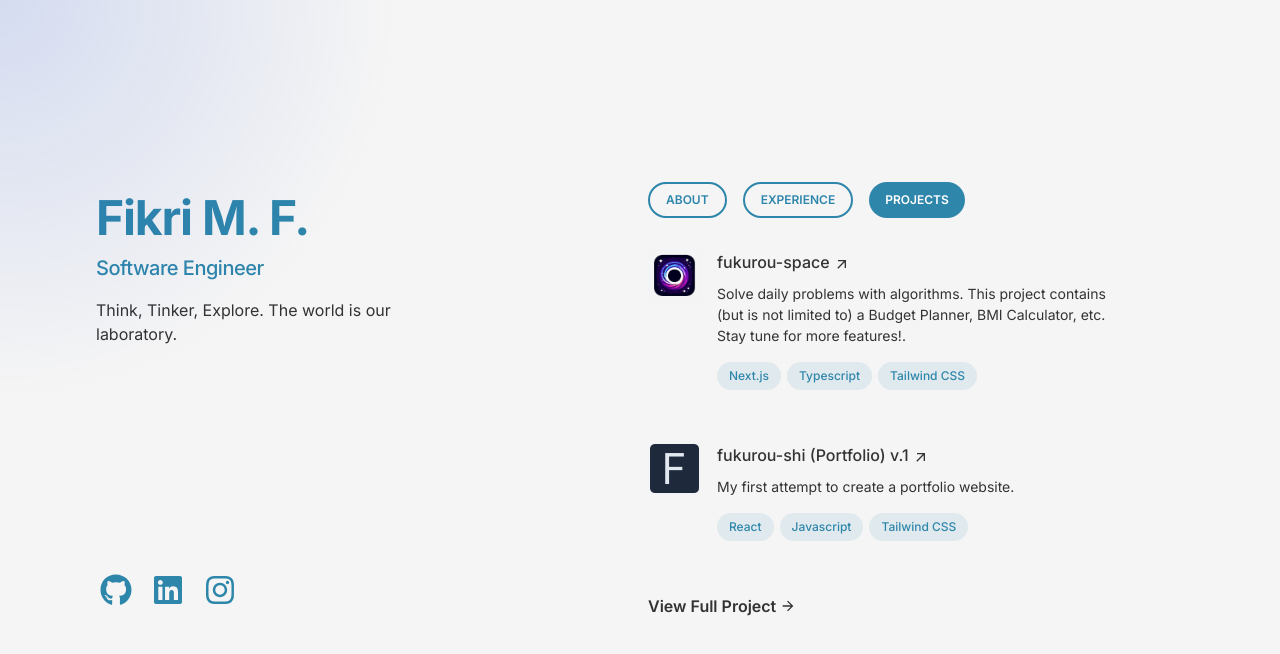
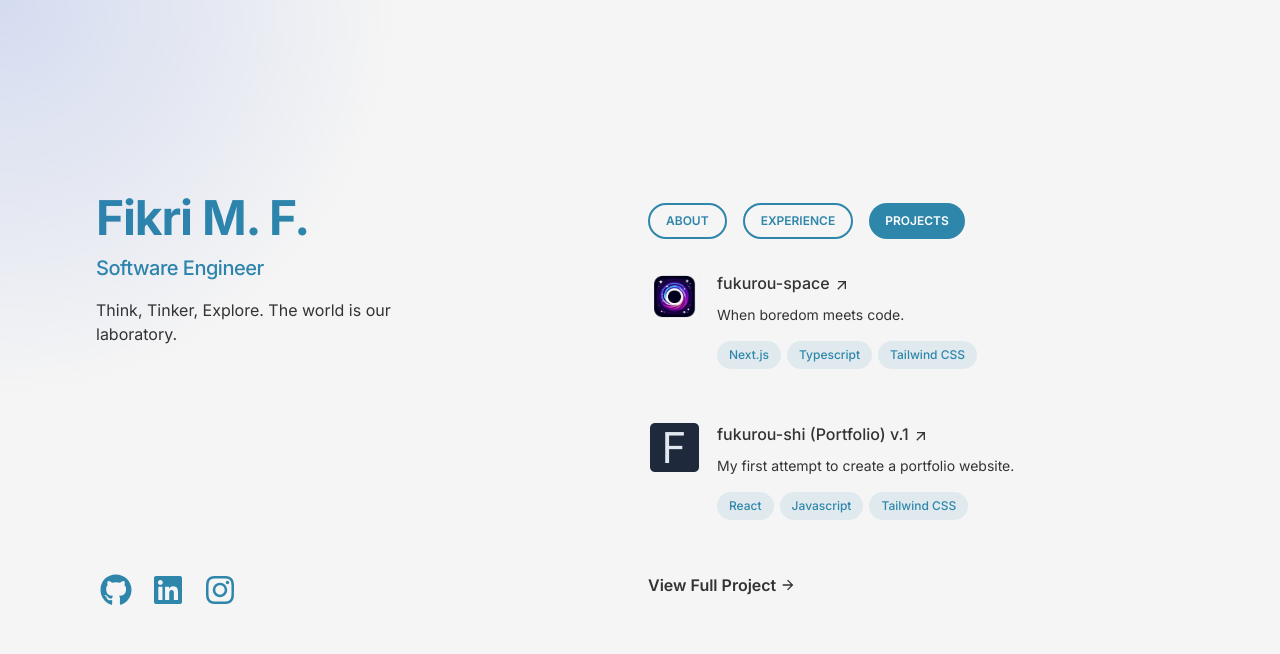
Before and after one commit to pratamafikri/portfolio-v.2, a Next.js app: page / in a window 1280 px wide. Both pictures are taken after a click on the button "PROJECTS". Shown: the top 654 px of the page. Built offline with nearby package versions, Linux system fonts and the light colour scheme.

Commit message:
change fukurou space description

```diff
--- a/app/page.tsx
+++ b/app/page.tsx
@@ -234,8 +234,7 @@ export default function Home() {
                             </a>
                           </h3>
                           <p className='mt-2 text-sm leading-normal'>
-                            Solve daily problems with algorithms. This project contains (but is not limited to) a Budget
-                            Planner, BMI Calculator, etc. Stay tune for more features!.
+                            When boredom meets code.
                           </p>
                           <ul className='mt-2 flex flex-wrap' aria-label='Technologies used:'>
                             <TechBadge name={'Next.js'} />
```
